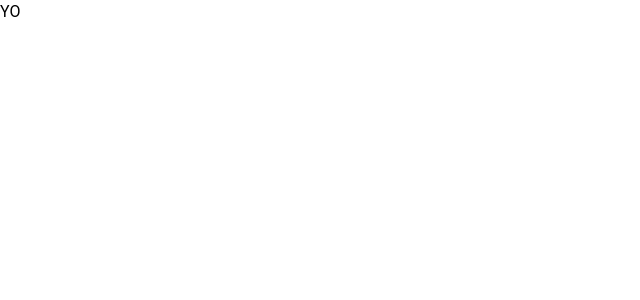
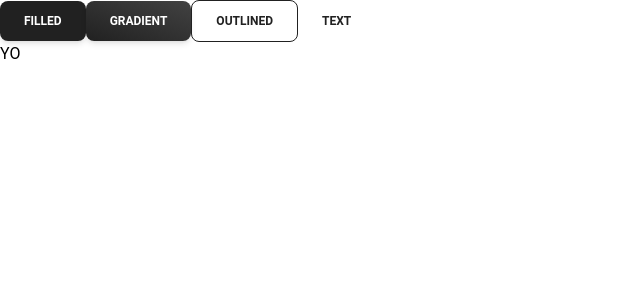
Before and after one commit to purwadhikafullstack/JCWD020802, a React (Vite) app in the folder apps/web/: page / in a window 1280 px wide. Shown: the top 300 px of the page, without its empty margins (0-640 px from the left). Built offline with nearby package versions, Linux system fonts and the light colour scheme.

Commit message:
Setup Tailwind Material

```diff
--- a/apps/web/src/main.jsx
+++ b/apps/web/src/main.jsx
@@ -2,9 +2,13 @@ import React from 'react';
 import ReactDOM from 'react-dom/client';
 import App from './App.jsx';
 import './index.css';
+import { ThemeProvider } from "@material-tailwind/react";
+
 
 ReactDOM.createRoot(document.getElementById('root')).render(
   <React.StrictMode>
-    <App />
+    <ThemeProvider>
+      <App />
+    </ThemeProvider>
   </React.StrictMode>,
 );
--- a/apps/web/src/pages/home/Home.jsx
+++ b/apps/web/src/pages/home/Home.jsx
@@ -1,3 +1,5 @@
+import { Button } from "@material-tailwind/react"
+
 function Home() {
   // const [sampleData, setSampleData] = useState([]);
 
@@ -12,6 +14,10 @@ function Home() {
 
   return (
     <div>
+      <Button variant="filled">filled</Button>
+      <Button variant="gradient">gradient</Button>
+      <Button variant="outlined">outlined</Button>
+      <Button variant="text">text</Button>
       <h1 className="text-9xl">YO</h1>
       {/*  <div>
         <a href="https://vitejs.dev" target="_blank" rel="noreferrer">
--- a/apps/web/tailwind.config.js
+++ b/apps/web/tailwind.config.js
@@ -7,6 +7,8 @@ module.exports = withMT({
     './src/**/*.{html,js}',
     './src/pages/**/*.{html,js}',
     './src/components/**/*.{html,js}',
+    "../../node_modules/@material-tailwind/react/components/**/*.{js,ts,jsx,tsx}",
+    "../../node_modules/@material-tailwind/react/theme/components/**/*.{js,ts,jsx,tsx}",
   ],
   theme: {
     extend: {},
```
